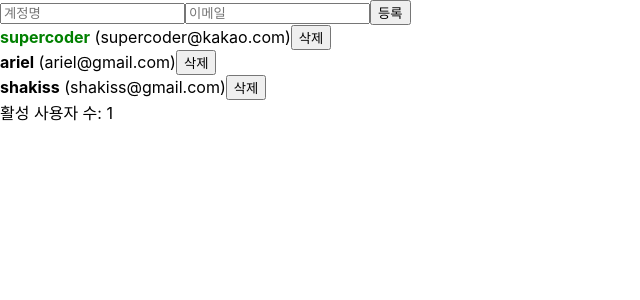
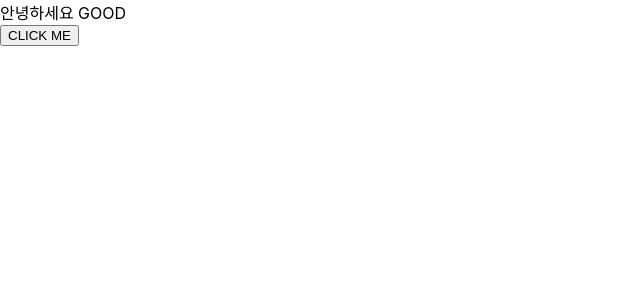
Before and after one commit to supercoder95/reactPre, a React (Create React App) app in the folder begin-app/: page / in a window 1280 px wide. Shown: the top 300 px of the page, without its empty margins (0-640 px from the left). Built offline with nearby package versions, Linux system fonts and the light colour scheme.

Commit message:
supercoder08060251

```diff
--- a/begin-app/src/ContextSample.js
+++ b/begin-app/src/ContextSample.js
@@ -1,19 +1,28 @@
-import React, { createContext, useContext } from 'react';
+import React, { createContext, useContext, useState } from 'react';
 
-function Child({ text }) {
+const MyContext = createContext('defalutValue');
+
+function Child() {
+    const text = useContext(MyContext);
     return <div> 안녕하세요 {text}</div>
 }
 
-function Parent({ text }) {
-    return <Child text={text} />
+function Parent() {
+    return <Child />
 }
 
-function GrandParent({ text }) {
-    return <Parent text={text} />
+function GrandParent() {
+    return <Parent />
 }
 
 function ContextSample() {
-    return <GrandParent text="GOOD" />
+    const [value, setValue] = useState(true);
+    return (
+        <MyContext.Provider value={value ? 'GOOD' : 'BAD'}>
+            <GrandParent />
+            <button onClick={() => setValue(!value)} >CLICK ME</button>
+        </MyContext.Provider >
+    )
 }
 
 export default ContextSample;
--- a/begin-app/src/index.js
+++ b/begin-app/src/index.js
@@ -4,13 +4,17 @@
 import App from './App';
 import Counter from './Counter';
 import * as serviceWorker from './serviceWorker';
+import ContextSample from './ContextSample';
 
-ReactDOM.render(
-  <React.StrictMode>
-    <App />
-  </React.StrictMode>,
-  document.getElementById('root')
-);
+ReactDOM.render(<ContextSample />, document.getElementById('root'));
+
+
+// ReactDOM.render(
+//   <React.StrictMode>
+//     <App />
+//   </React.StrictMode>,
+//   document.getElementById('root')
+// );
 
 // ReactDOM.render(
 //   <Counter />, document.getElementById('root')
```
